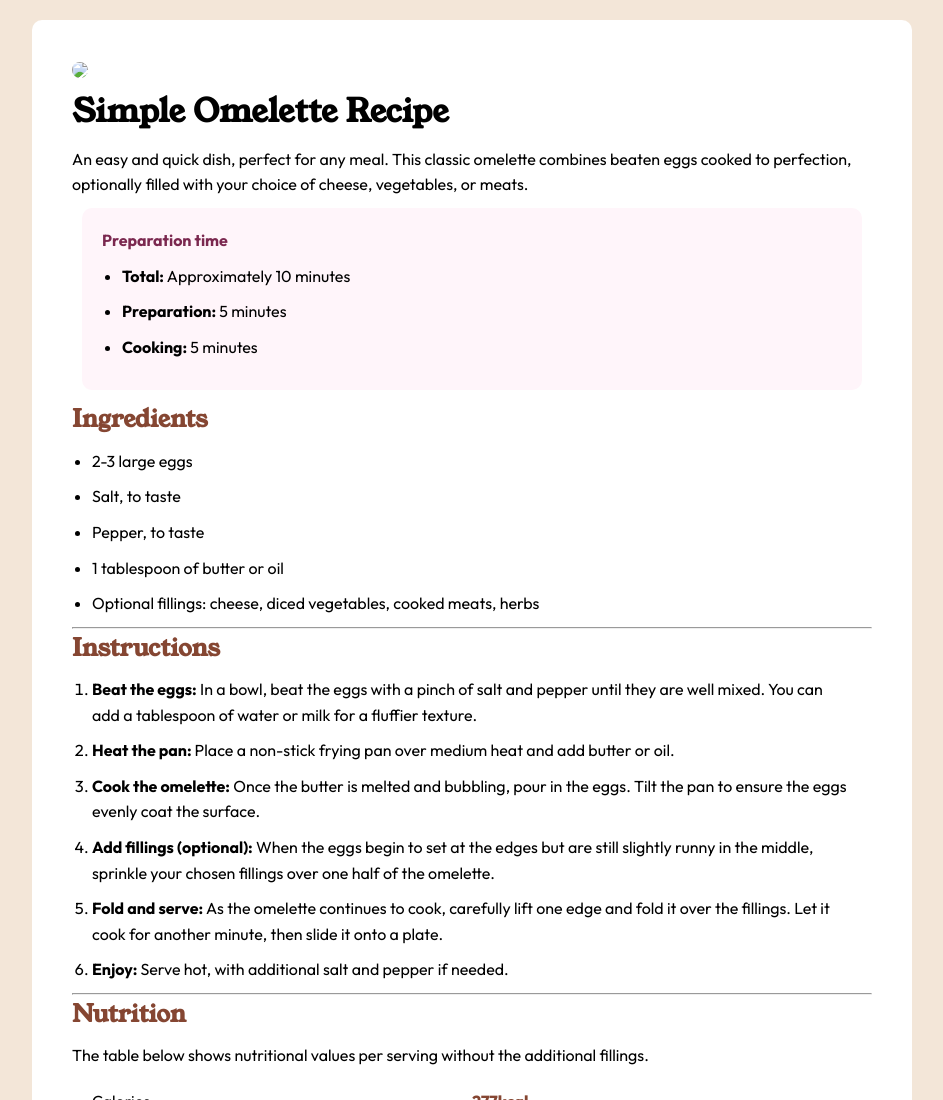
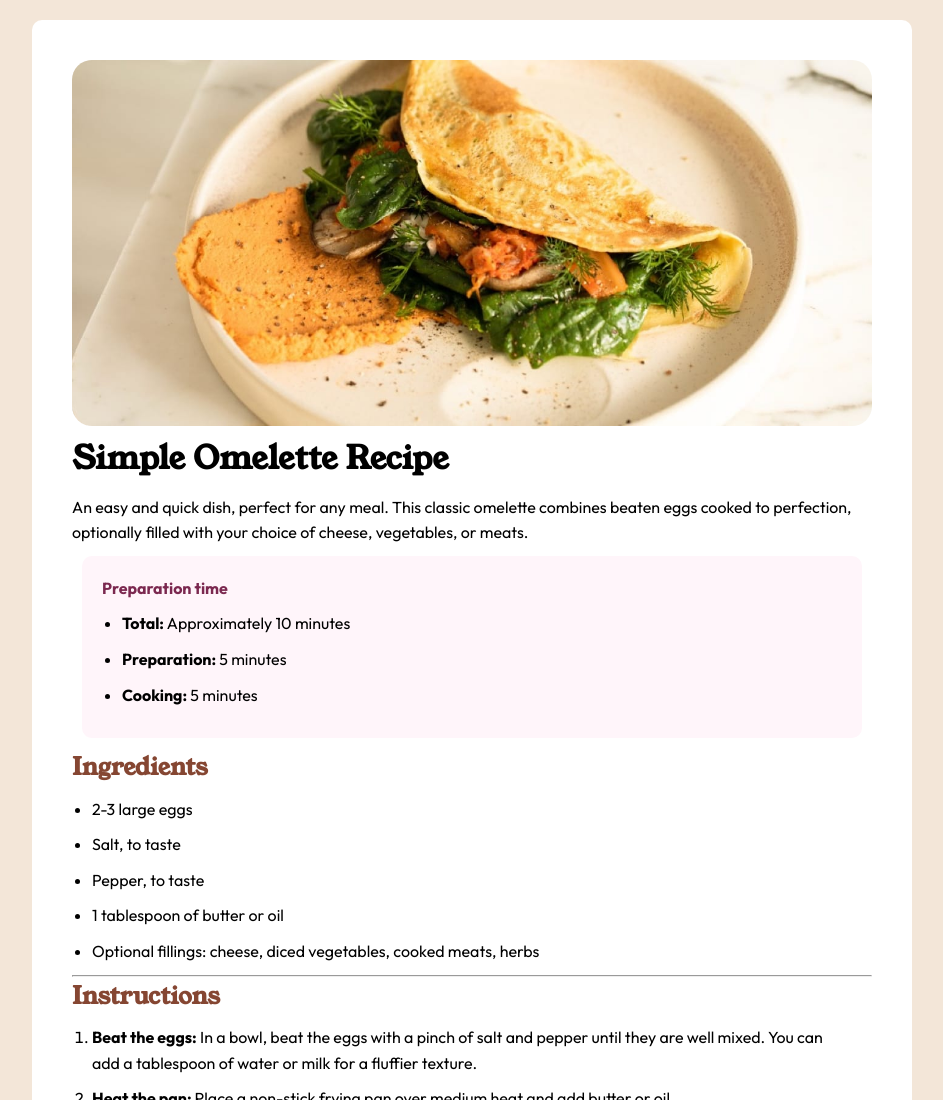
Before and after one commit to Krishnaraj-hub/Recipe_Page, a plain HTML site: page index.html in a window 1280 px wide. Shown: the top 1100 px of the page, without its empty margins (168-1111 px from the left). Drawn offline with Linux system fonts and the light colour scheme.

Commit message:
Update index.html

```diff
--- a/index.html
+++ b/index.html
@@ -94,7 +94,7 @@
 <body>
   <div class="container">
 
- <img src="assets/images/image-omelette.jpeg">
+ <img src="image-omelette.jpeg">
 
  <h1>Simple Omelette Recipe</h1>
 
```
